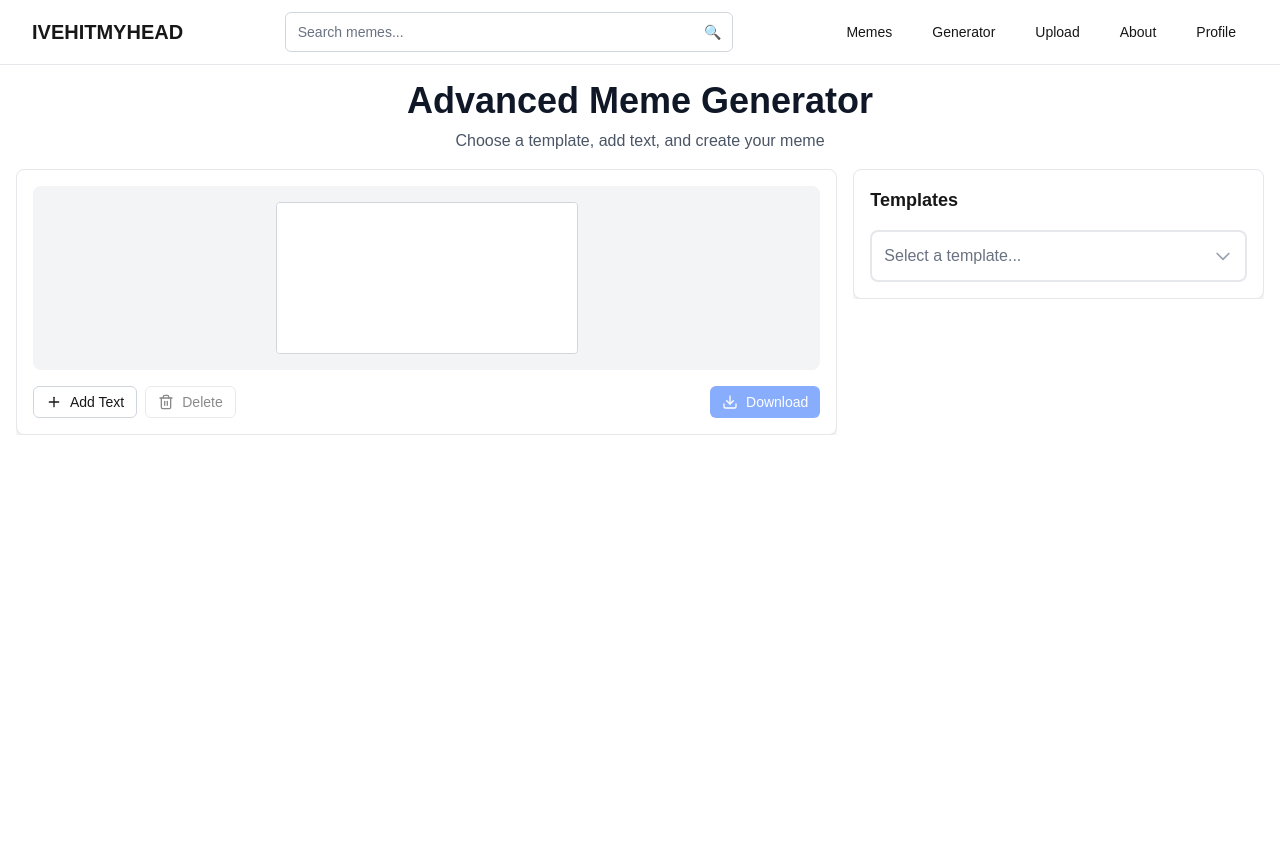
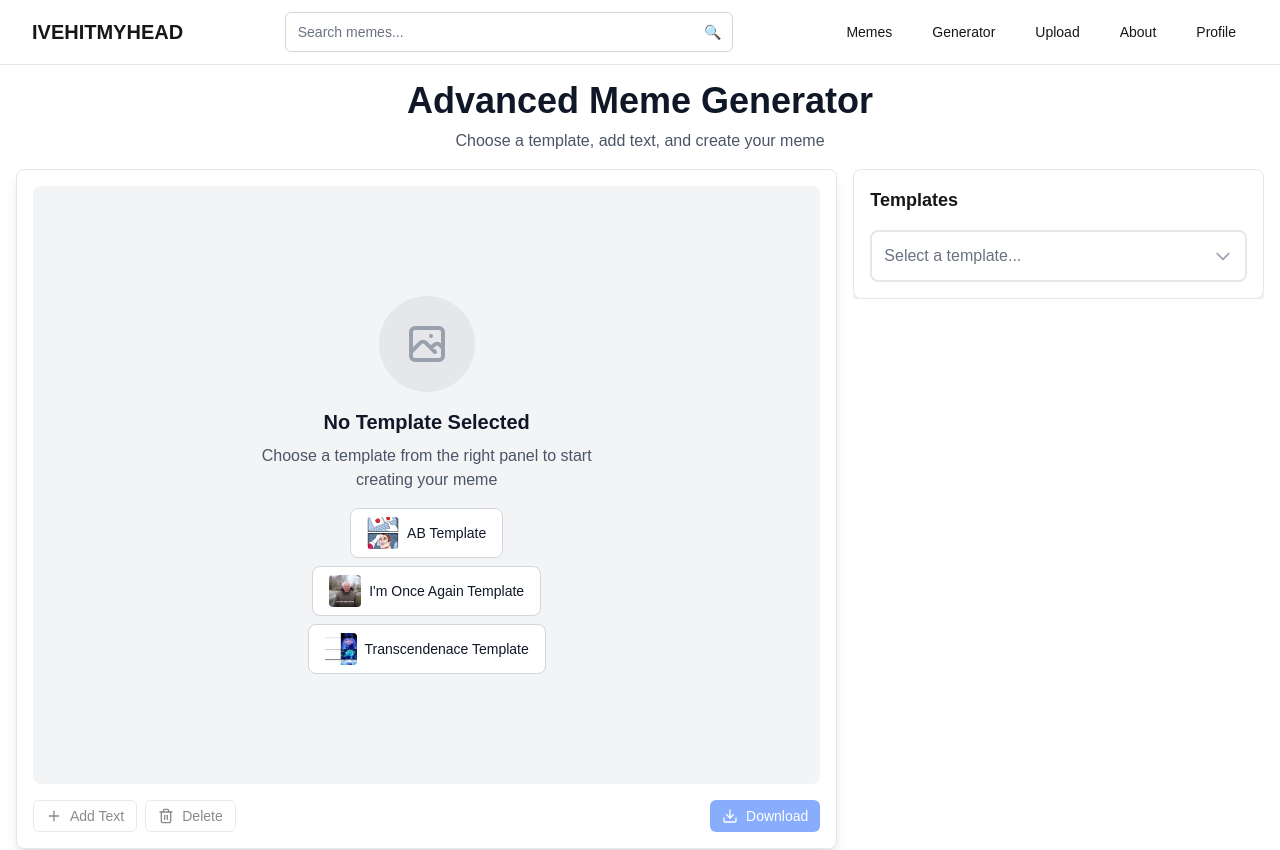
Before and after one commit to SerticBruno/ivehitmyhead, a Next.js app: page /meme-generator-advanced in a window 1280 px wide. Shown: the top 850 px of the page. Built offline with nearby package versions, Linux system fonts and the light colour scheme.

Commit message:
Update AdvancedMemeGenerator.tsx

```diff
--- a/src/components/meme/AdvancedMemeGenerator.tsx
+++ b/src/components/meme/AdvancedMemeGenerator.tsx
@@ -31,9 +31,10 @@ export const AdvancedMemeGenerator: React.FC<AdvancedMemeGeneratorProps> = ({
   const [allTextElements, setAllTextElements] = useState<TextElement[]>([]);
   const [updateCounter, setUpdateCounter] = useState(0); // Force re-render when element updates
 
-  // Initialize canvas
+  // Initialize canvas - re-run when canvas becomes available
   useEffect(() => {
     if (!canvasRef.current) return;
+    if (controllerRef.current) return; // Already initialized
 
     const controller = new MemeCanvasController();
     const unregister = controller.init(canvasRef.current);
@@ -108,7 +109,13 @@ export const AdvancedMemeGenerator: React.FC<AdvancedMemeGeneratorProps> = ({
   // Load template image and create text elements from template
   const loadTemplate = useCallback(
     (template: MemeTemplate) => {
-      if (!controllerRef.current) return;
+      // Helper function to actually load the template
+      const doLoadTemplate = () => {
+        if (!controllerRef.current) {
+          console.warn('Canvas controller not initialized yet, retrying...');
+          setTimeout(doLoadTemplate, 100);
+          return;
+        }
 
         const img = new Image();
         img.crossOrigin = 'anonymous';
@@ -203,6 +210,9 @@ export const AdvancedMemeGenerator: React.FC<AdvancedMemeGeneratorProps> = ({
           console.error('Failed to load template image:', template.src);
         };
         img.src = template.src;
+      };
+
+      doLoadTemplate();
     },
     []
   );
@@ -254,7 +264,7 @@ export const AdvancedMemeGenerator: React.FC<AdvancedMemeGeneratorProps> = ({
   }, [textInput, selectedElement, showTextInput, updateText]);
 
   return (
-    <div className="max-w-7xl mx-auto p-4" style={{ maxHeight: '100vh', overflow: 'hidden', display: 'flex', flexDirection: 'column' }}>
+    <div className="max-w-7xl mx-auto p-4" style={{ minHeight: '100vh', display: 'flex', flexDirection: 'column' }}>
       <div className="text-center mb-4 flex-shrink-0">
         <h1 className="text-2xl md:text-4xl font-bold text-gray-900 dark:text-white mb-2">
           Advanced Meme Generator
@@ -264,24 +274,24 @@ export const AdvancedMemeGenerator: React.FC<AdvancedMemeGeneratorProps> = ({
         </p>
       </div>
 
-      <div className="flex flex-col lg:flex-row gap-4 flex-1 min-h-0" style={{ height: '100%', overflow: 'hidden' }}>
+      <div className="flex flex-col lg:flex-row gap-4 flex-1" style={{ minHeight: 'calc(100vh - 120px)' }}>
         {/* Left side - Canvas */}
-        <div className="flex flex-col min-h-0 flex-[2]" style={{ height: '100%', overflow: 'hidden', minWidth: 0 }}>
-          <div className="bg-white dark:bg-gray-900 rounded-lg shadow-lg p-4 border border-gray-200 dark:border-gray-800 flex-1 flex flex-col min-h-0" style={{ height: '100%', overflow: 'hidden' }}>
+        <div className="flex flex-col flex-[2]" style={{ minHeight: 'calc(100vh - 120px)', minWidth: 0 }}>
+          <div className="bg-white dark:bg-gray-900 rounded-lg shadow-lg p-4 border border-gray-200 dark:border-gray-800 flex-1 flex flex-col" style={{ minHeight: 'calc(100vh - 180px)' }}>
             <div
-              className="flex justify-center items-center bg-gray-100 dark:bg-gray-800 rounded-lg p-4 overflow-auto flex-1 min-h-0"
+              className="flex justify-center items-center bg-gray-100 dark:bg-gray-800 rounded-lg p-4 overflow-auto flex-1"
               style={{
-                height: '100%',
+                minHeight: 'calc(100vh - 240px)',
                 width: '100%',
-                position: 'relative',
-                flexShrink: 0
+                position: 'relative'
               }}
             >
+              {/* Canvas - always rendered for proper initialization */}
               <canvas
                 ref={canvasRef}
                 className="border border-gray-300 dark:border-gray-700 rounded"
                 style={{
-                  display: 'block',
+                  display: selectedTemplate ? 'block' : 'none',
                   maxWidth: 'calc(100% - 0px)',
                   maxHeight: 'calc(100% - 0px)',
                   height: 'auto',
@@ -291,11 +301,65 @@ export const AdvancedMemeGenerator: React.FC<AdvancedMemeGeneratorProps> = ({
                   flexShrink: 0
                 }}
               />
+
+              {/* Placeholder overlay when no template is selected */}
+              {!selectedTemplate && (
+                <div className="absolute inset-0 flex flex-col items-center justify-center text-center p-8 max-w-md mx-auto z-10">
+                  <div className="w-24 h-24 mb-4 rounded-full bg-gray-200 dark:bg-gray-700 flex items-center justify-center">
+                    <svg
+                      className="w-12 h-12 text-gray-400 dark:text-gray-500"
+                      fill="none"
+                      stroke="currentColor"
+                      viewBox="0 0 24 24"
+                    >
+                      <path
+                        strokeLinecap="round"
+                        strokeLinejoin="round"
+                        strokeWidth={2}
+                        d="M4 16l4.586-4.586a2 2 0 012.828 0L16 16m-2-2l1.586-1.586a2 2 0 012.828 0L20 14m-6-6h.01M6 20h12a2 2 0 002-2V6a2 2 0 00-2-2H6a2 2 0 00-2 2v12a2 2 0 002 2z"
+                      />
+                    </svg>
+                  </div>
+                  <h3 className="text-xl font-semibold text-gray-900 dark:text-white mb-2">
+                    No Template Selected
+                  </h3>
+                  <p className="text-gray-600 dark:text-gray-400 mb-4">
+                    Choose a template from the right panel to start creating your meme
+                  </p>
+                  <div className="flex flex-wrap gap-2 justify-center">
+                    {templates.slice(0, 3).map((template) => (
+                      <button
+                        key={template.id}
+                        onClick={(e) => {
+                          e.stopPropagation();
+                          loadTemplate(template);
+                          setIsTemplateDropdownOpen(false);
+                        }}
+                        className="flex items-center gap-2 px-4 py-2 bg-white dark:bg-gray-700 border border-gray-300 dark:border-gray-600 rounded-lg hover:bg-gray-50 dark:hover:bg-gray-600 transition-colors"
+                      >
+                        <img
+                          src={template.src}
+                          alt={template.name}
+                          className="w-8 h-8 object-cover rounded"
+                        />
+                        <span className="text-sm font-medium text-gray-900 dark:text-white">
+                          {template.name}
+                        </span>
+                      </button>
+                    ))}
+                  </div>
+                </div>
+              )}
             </div>
 
             {/* Canvas controls */}
             <div className="mt-4 flex gap-2 flex-wrap flex-shrink-0">
-              <Button onClick={addText} variant="outline" size="sm">
+              <Button
+                onClick={addText}
+                variant="outline"
+                size="sm"
+                disabled={!selectedTemplate}
+              >
                 <Plus className="w-4 h-4 mr-2" />
                 Add Text
               </Button>
@@ -366,34 +430,53 @@ export const AdvancedMemeGenerator: React.FC<AdvancedMemeGeneratorProps> = ({
                     onClick={() => setIsTemplateDropdownOpen(false)}
                   />
                   <div className="absolute z-20 w-full mt-2 bg-white dark:bg-gray-800 border border-gray-200 dark:border-gray-700 rounded-lg shadow-lg max-h-96 overflow-y-auto">
-                    {templates.map((template) => (
+                    {templates.length === 0 ? (
+                      <div className="p-4 text-center text-gray-500 dark:text-gray-400">
+                        No templates available
+                      </div>
+                    ) : (
+                      templates.map((template) => (
                         <button
                           key={template.id}
-                        onClick={() => {
+                          onClick={(e) => {
+                            e.stopPropagation();
                             loadTemplate(template);
                             setIsTemplateDropdownOpen(false);
                           }}
-                        className={`w-full flex items-center gap-3 p-3 hover:bg-gray-50 dark:hover:bg-gray-700 transition-colors ${
+                          className={`w-full flex items-center gap-3 p-3 hover:bg-gray-50 dark:hover:bg-gray-700 transition-colors border-b border-gray-100 dark:border-gray-700 last:border-b-0 ${
                             selectedTemplate?.id === template.id
-                            ? 'bg-blue-50 dark:bg-blue-900/20'
+                              ? 'bg-blue-50 dark:bg-blue-900/20 border-blue-200 dark:border-blue-800'
                               : ''
                           }`}
                         >
                           <img
                             src={template.src}
                             alt={template.name}
-                          className="w-16 h-16 object-cover rounded flex-shrink-0"
+                            className="w-16 h-16 object-cover rounded flex-shrink-0 border border-gray-200 dark:border-gray-600"
+                            onError={(e) => {
+                              // Fallback if image fails to load
+                              const target = e.target as HTMLImageElement;
+                              target.style.display = 'none';
+                            }}
                           />
                           <div className="flex-1 text-left min-w-0">
-                          <div className="font-medium truncate">{template.name}</div>
+                            <div className="font-medium truncate text-gray-900 dark:text-white">
+                              {template.name}
+                            </div>
                             {template.description && (
-                            <div className="text-sm text-gray-500 dark:text-gray-400 truncate">
+                              <div className="text-sm text-gray-500 dark:text-gray-400 truncate mt-0.5">
                                 {template.description}
+                              </div>
+                            )}
+                            {selectedTemplate?.id === template.id && (
+                              <div className="text-xs text-blue-600 dark:text-blue-400 mt-0.5">
+                                Selected
                               </div>
                             )}
                           </div>
                         </button>
-                    ))}
+                      ))
+                    )}
                   </div>
                 </>
               )}
```
Lines whose indentation alone changed are shown as unchanged.
